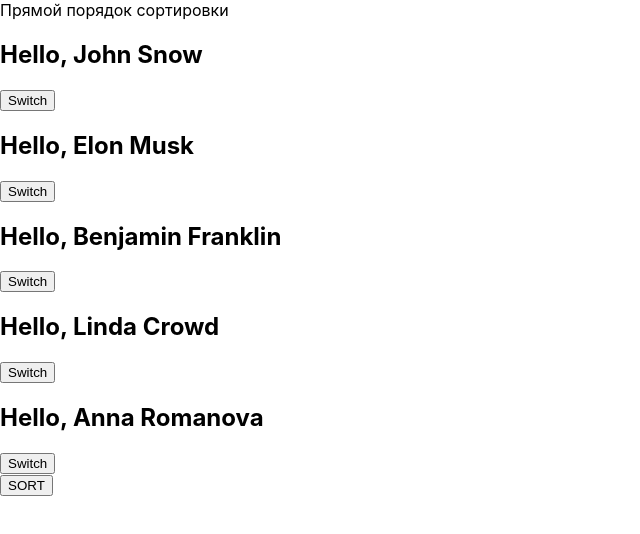
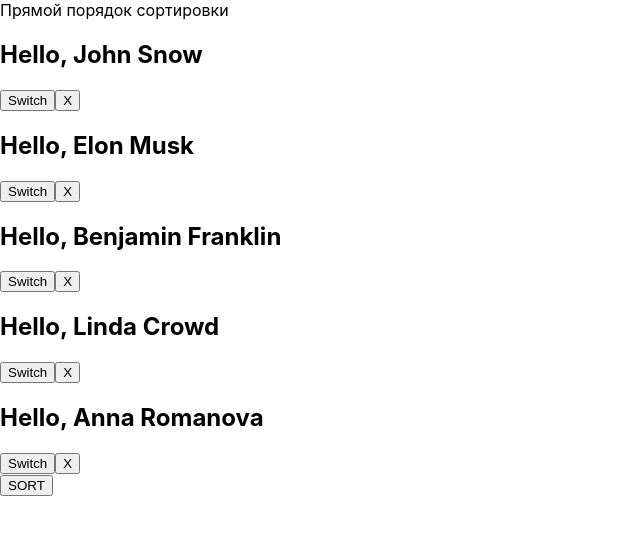
Before and after one commit to mikhael6363/React-practice, a React (Create React App) app: page / in a window 1280 px wide. Shown: the top 534 px of the page, without its empty margins (0-640 px from the left). Built offline with nearby package versions, Linux system fonts and the light colour scheme.

Commit message:
Add passing between components & delete handler

```diff
--- a/src/components/Aloha/index.jsx
+++ b/src/components/Aloha/index.jsx
@@ -7,9 +7,14 @@
       isGreeting: true,
     };
   }
-  btnHandler = () => {
+  switchHandler = () => {
     const { isGreeting } = this.state;
     this.setState({ isGreeting: !isGreeting });
+  };
+
+  deleteHandler = () => {
+    const { deleteUser, id } = this.props;
+    deleteUser(id);
   };
   render() {
     const { name } = this.props;
@@ -19,7 +24,8 @@
         <h1>
           {isGreeting ? 'Hello' : 'Goodbye'}, {name}
         </h1>
-        <button onClick={this.btnHandler}>Switch</button>
+        <button onClick={this.switchHandler}>Switch</button>
+        <button onClick={this.deleteHandler}>X</button>
       </>
     );
   }
--- a/src/components/AlohaDashboard/index.jsx
+++ b/src/components/AlohaDashboard/index.jsx
@@ -34,12 +34,23 @@
       ],
     };
   }
+  deleteUser = (userId) => {
+    const { users } = this.state;
+    const usersCopy = JSON.parse(JSON.stringify(users));
+    this.setState({
+      users: usersCopy.filter(({ id }) => id !== userId), // возвращает юзеров, id к-х не совпадает с текущим
+    });
+  };
   setUsers = (users) => this.setState({ users });
   render() {
     const { users } = this.state;
     return (
       <>
-        <AlohaSortedList users={users} setUsers={this.setUsers} />
+        <AlohaSortedList
+          users={users}
+          setUsers={this.setUsers}
+          deleteUser={this.deleteUser}
+        />
       </>
     );
   }
--- a/src/components/AlohaList/index.jsx
+++ b/src/components/AlohaList/index.jsx
@@ -1,8 +1,14 @@
 import Aloha from '../Aloha';
 
 function AlohaList(props) {
+  const { deleteUser } = props;
   const mapAloha = ({ firstName, lastName, id }) => (
-    <Aloha key={id} id={id} name={`${firstName} ${lastName}`} />
+    <Aloha
+      key={id}
+      id={id}
+      name={`${firstName} ${lastName}`}
+      deleteUser={deleteUser}
+    />
   );
   const { users } = props;
   return <section>{users.map(mapAloha)}</section>;
--- a/src/components/AlohaSortedList/index.jsx
+++ b/src/components/AlohaSortedList/index.jsx
@@ -21,11 +21,11 @@
   };
   render() {
     const { isDirectSort } = this.state;
-    const { users } = this.props;
+    const { users, deleteUser } = this.props;
     return (
       <>
         <span>{isDirectSort ? 'Прямой' : 'Обратный'} порядок сортировки</span>
-        <AlohaList users={users} />
+        <AlohaList users={users} deleteUser={deleteUser} />
         <button onClick={this.sortUsers}>SORT</button>
       </>
     );
```
Also changed, not shown: src/App.js (+7 -0 lines).
